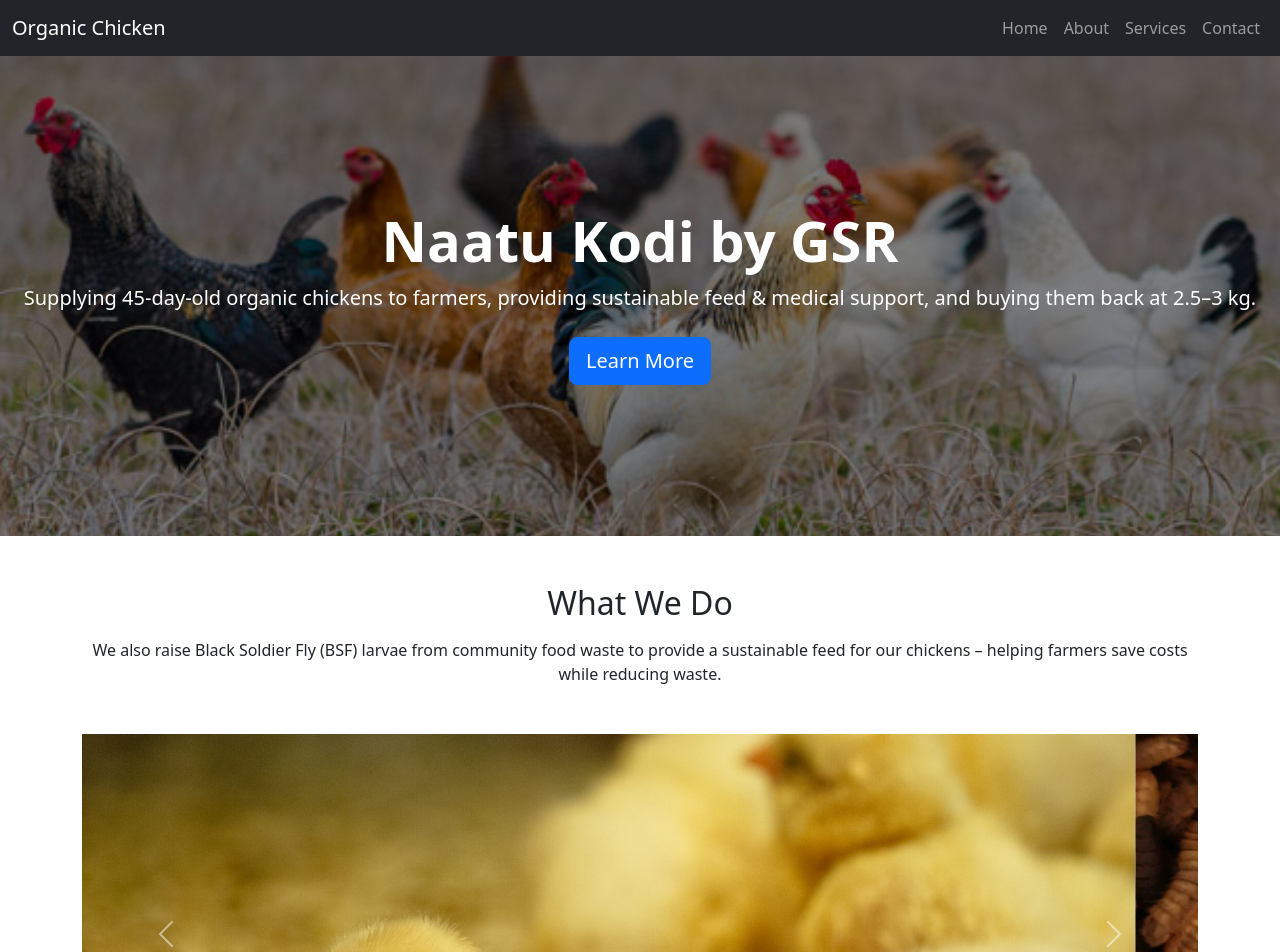
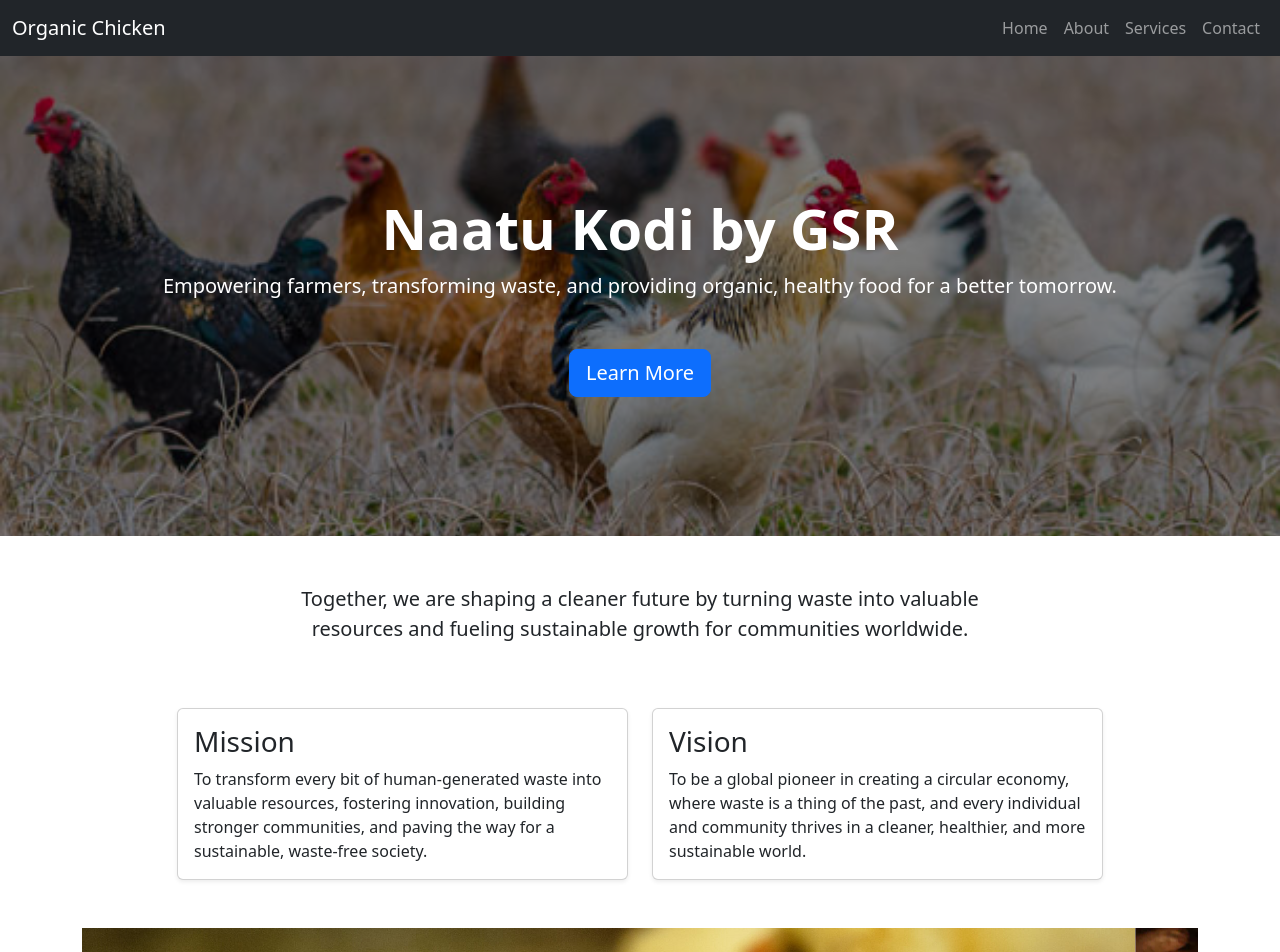
Before and after one commit to naatukodi/GSRSite, an Angular app: page / in a window 1280 px wide. Shown: the top 952 px of the page. Built offline with nearby package versions, Linux system fonts and the light colour scheme.

Commit message:
updated  home component data

```diff
--- a/src/app/components/home/home.component.html
+++ b/src/app/components/home/home.component.html
@@ -1,17 +1,16 @@
 <!-- home.component.html -->
 <div class="container-fluid p-0">
     <!-- Hero Section -->
-    <div class="bg-image text-white" style="background-image: url('assets/images/chickens-hero.jpg');
+    <div class="bg-image text-white text-center" style="background-image: url('assets/images/chickens-hero.jpg');
                 background-size: cover;
                 background-position: center;
                 min-height: 60vh;">
-        <div class="d-flex flex-column justify-content-center align-items-center"
+        <div class="d-flex flex-column justify-content-center align-items-center text-center"
             style="background-color: rgba(0,0,0,0.5); min-height: 60vh;">
             <h1 class="display-4 fw-bold mt-5">Naatu Kodi by GSR</h1>
-            <p class="lead mb-4 px-3 text-center">
-                Supplying 45-day-old organic chickens to farmers, providing sustainable feed &amp; medical support, and
-                buying them back at 2.5–3 kg.
-            </p>
+            <p class="lead mb-5">Empowering farmers, transforming waste, and providing organic, healthy food for a
+                better
+                tomorrow.</p>
             <a routerLink="/services" routerLinkActive="services" class="btn btn-primary btn-lg mb-5">
                 Learn More
             </a>
@@ -19,13 +18,49 @@
     </div>
 </div>
 
-<!-- Optional Spacing -->
-<div class="my-5 container">
-    <h2 class="text-center mb-3">What We Do</h2>
-    <p class="text-center">
-        We also raise Black Soldier Fly (BSF) larvae from community food waste to provide a
-        sustainable feed for our chickens – helping farmers save costs while reducing waste.
-    </p>
+<!-- Mission & Vision Section -->
+
+<!-- Container for Tagline -->
+<div class="container my-5">
+    <div class="row justify-content-center text-center">
+        <div class="col-12 col-lg-8">
+            <p class="lead">
+                Together, we are shaping a cleaner future by turning waste into valuable resources and fueling
+                sustainable growth for communities worldwide.
+            </p>
+        </div>
+    </div>
+</div>
+
+<!-- Cards for Mission and Vision -->
+<div class="container my-5">
+    <div class="row g-4 justify-content-center">
+        <!-- Mission Card -->
+        <div class="col-12 col-md-6 col-lg-5">
+            <div class="card shadow-sm h-100">
+                <div class="card-body">
+                    <h3 class="card-title">Mission</h3>
+                    <p class="card-text">
+                        To transform every bit of human-generated waste into valuable resources,
+                        fostering innovation, building stronger communities, and paving the way
+                        for a sustainable, waste-free society.
+                    </p>
+                </div>
+            </div>
+        </div>
+        <!-- Vision Card -->
+        <div class="col-12 col-md-6 col-lg-5">
+            <div class="card shadow-sm h-100">
+                <div class="card-body">
+                    <h3 class="card-title">Vision</h3>
+                    <p class="card-text">
+                        To be a global pioneer in creating a circular economy, where waste is a thing of the past,
+                        and every individual and community thrives in a cleaner, healthier, and more sustainable world.
+                    </p>
+                </div>
+            </div>
+        </div>
+    </div>
 </div>
 
 <!-- Carousel Section -->
```
